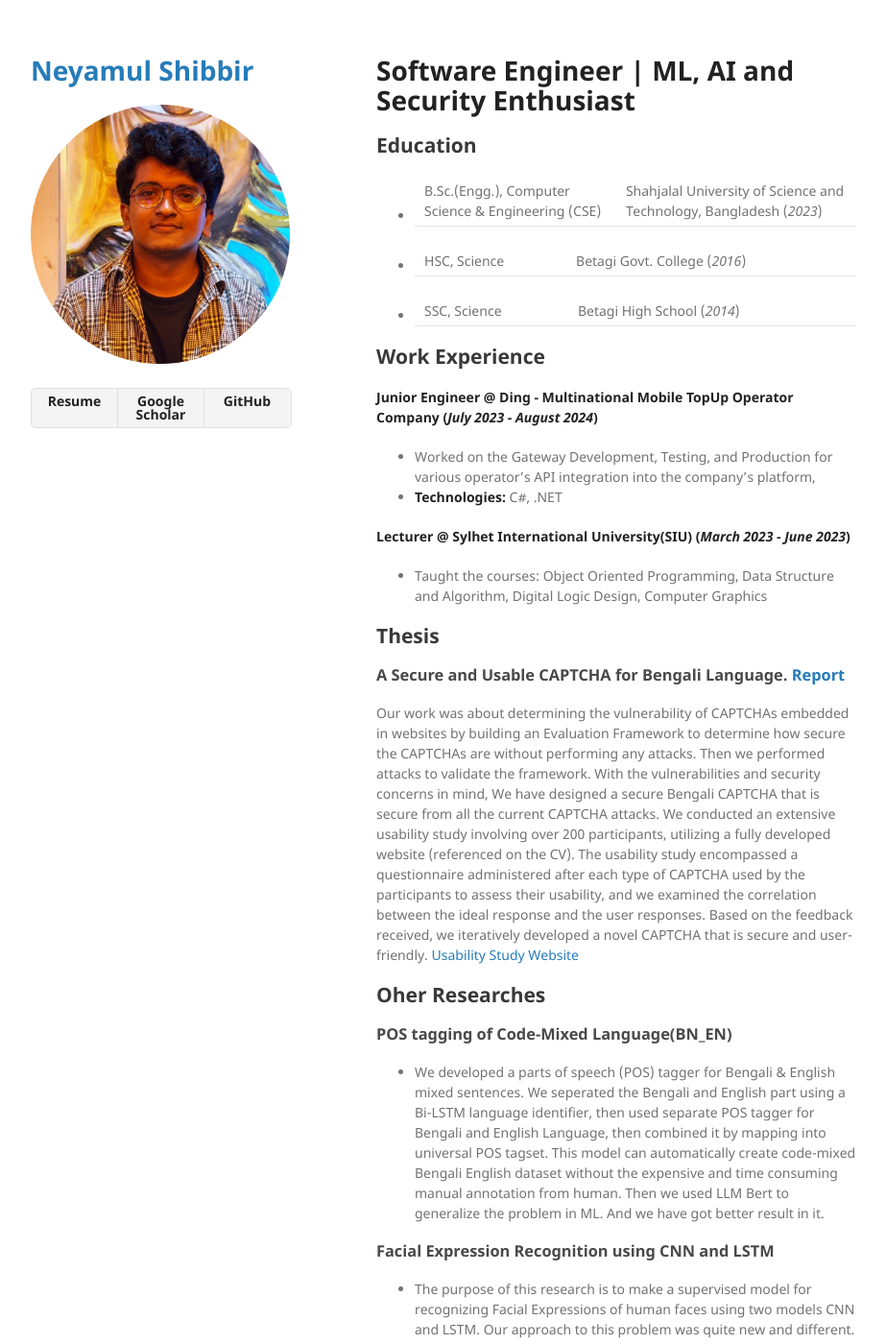
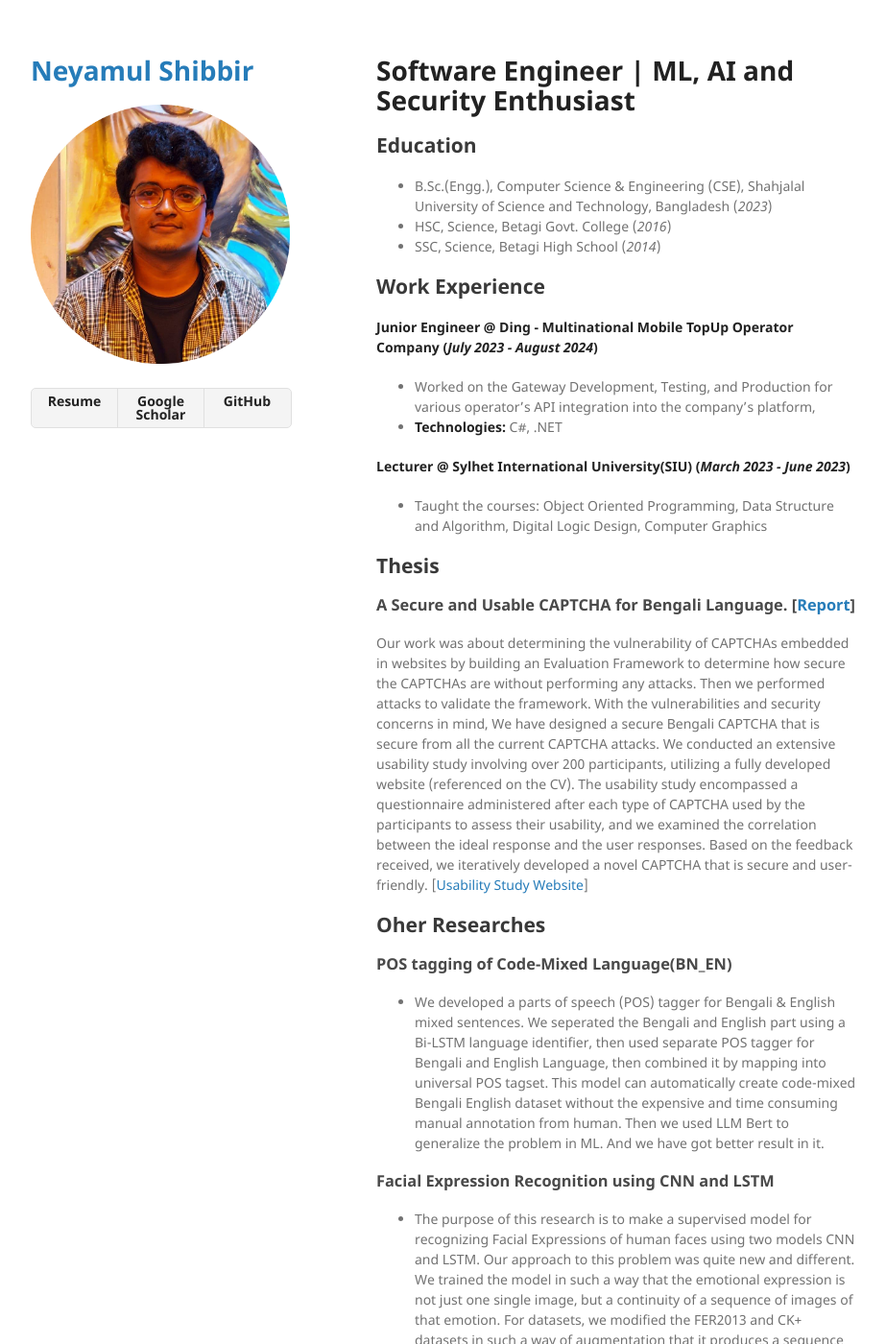
Before and after one commit to neyamul-sbr/neyamul.github.io, a Jekyll site: the page built from index.md, in a window 1280 px wide and 1400 px high. Shown: the whole window at 96% size, without its empty margins (178-1101 px from the left). Built offline with Jekyll 4.4.1, drawn with Linux system fonts in a browser that asks for light colours; our own code applies the rules of GitHub Pages for plain Markdown files; the repository's description, which GitHub fills in, is left out; some of the changed text lies outside the part shown.

```diff
--- a/index.md
+++ b/index.md
@@ -1,9 +1,9 @@
 # Software Engineer | ML, AI and Security Enthusiast
 
 ## Education
-- B.Sc.(Engg.), Computer Science & Engineering (CSE) | Shahjalal University of Science and Technology, Bangladesh (_2023_)
-- HSC, Science	| Betagi Govt. College (_2016_)
-- SSC, Science | Betagi High School (_2014_)
+- B.Sc.(Engg.), Computer Science & Engineering (CSE), Shahjalal University of Science and Technology, Bangladesh (_2023_)
+- HSC, Science, Betagi Govt. College (_2016_)
+- SSC, Science, Betagi High School (_2014_)
 
 ## Work Experience
 **Junior Engineer @ Ding - Multinational Mobile TopUp Operator Company (_July 2023 - August 2024_)**
@@ -14,9 +14,9 @@
 - Taught the courses: Object Oriented Programming, Data Structure and Algorithm, Digital Logic Design, Computer Graphics
 
 ## Thesis
-### A Secure and Usable CAPTCHA for Bengali Language. [Report](https://drive.google.com/file/d/1VRG7ixx69a-C085fUJGjrcA9TQ-b4JMR/view)
+### A Secure and Usable CAPTCHA for Bengali Language. [[Report](https://drive.google.com/file/d/1VRG7ixx69a-C085fUJGjrcA9TQ-b4JMR/view)]
 
-Our work was about determining the vulnerability of CAPTCHAs embedded in websites by building an Evaluation Framework to determine how secure the CAPTCHAs are without performing any attacks. Then we performed attacks to validate the framework. With the vulnerabilities and security concerns in mind, We have designed a secure Bengali CAPTCHA that is secure from all the current CAPTCHA attacks. We conducted an extensive usability study involving over 200 participants, utilizing a fully developed website (referenced on the CV). The usability study encompassed a questionnaire administered after each type of CAPTCHA used by the participants to assess their usability, and we examined the correlation between the ideal response and the user responses. Based on the feedback received, we iteratively developed a novel CAPTCHA that is secure and user-friendly. [Usability Study Website](https://neyamul.pythonanywhere.com/)
+Our work was about determining the vulnerability of CAPTCHAs embedded in websites by building an Evaluation Framework to determine how secure the CAPTCHAs are without performing any attacks. Then we performed attacks to validate the framework. With the vulnerabilities and security concerns in mind, We have designed a secure Bengali CAPTCHA that is secure from all the current CAPTCHA attacks. We conducted an extensive usability study involving over 200 participants, utilizing a fully developed website (referenced on the CV). The usability study encompassed a questionnaire administered after each type of CAPTCHA used by the participants to assess their usability, and we examined the correlation between the ideal response and the user responses. Based on the feedback received, we iteratively developed a novel CAPTCHA that is secure and user-friendly. [[Usability Study Website](https://neyamul.pythonanywhere.com/)]
 
 
 
@@ -33,21 +33,21 @@ modified the FER2013 and CK+ datasets in such a way of augmentation that it prod
 then make a sequence out of it.
 
 ## Publications
--**MNI Shibbir**, H Rahman, MS Ferdous and F Chowdhury, Evaluating the security of CAPTCHAs utilized on Bangladeshi websites, Computers \& Security, 2024, [PDF](https://drive.google.com/file/d/1r-WymdF_f5X61S47H6acTbRtJP_tifml/view) DOI: https://doi.org/10.1016/j.cose.2024.103774
+-**MNI Shibbir**, H Rahman, MS Ferdous and F Chowdhury, Evaluating the security of CAPTCHAs utilized on Bangladeshi websites, Computers \& Security, 2024, [[PDF](https://drive.google.com/file/d/1r-WymdF_f5X61S47H6acTbRtJP_tifml/view)] DOI: https://doi.org/10.1016/j.cose.2024.103774
 
 ## Academic Projects
 ### University Management System
 – A web project on building a University Management System consists of three groups of users with different roles. Every group can use different kinds of features from the system according to their role in the university.
-– **Technologies:** Django, Chart.js, PostgreSQL, HTML, CSS, Ajax [GitHub](https://github.com/neyamul-sbr/university_management_system_extend)
+– **Technologies:** Django, Chart.js, PostgreSQL, HTML, CSS, Ajax [[GitHub](https://github.com/neyamul-sbr/university_management_system_extend)]
 ### E-commerce API, Bank API, Seller API.
 – A web project involving the development of three different APIs: E-commerce, Bank, and Seller API. Those APIs interact with themselves to create an effective e-commerce ecosystem that will simulate the e-commerce services.
-– **Technologies:** Express.js, MongoDB. [GitHub](https://github.com/neyamul-sbr/CSE446--Ecom_API-Supplier_API_Bank-API_2017331047_2017331051)
+– **Technologies:** Express.js, MongoDB. [[GitHub](https://github.com/neyamul-sbr/CSE446--Ecom_API-Supplier_API_Bank-API_2017331047_2017331051)]
 ### Facial Expression Recognition via Deep Learning - Web APP
 – An improved model of FER. We developed and deployed a web app on facial expression recognition(FER).
-– **Technologies:** Django, HTML, CSS, Keras, Tensorflow [GitHub](https://github.com/neyamul-sbr/Web-App-for-Facial-Expression-Detection)
+– **Technologies:** Django, HTML, CSS, Keras, Tensorflow [[GitHub](https://github.com/neyamul-sbr/Web-App-for-Facial-Expression-Detection)]
 ### Computer Graphics Project: Car Paint and Drive
 – A moving car that moves with keyboard keystrokes and the wheels and car body are filled and unfilled with different colors with mouse clicks.
-– **Technologies:** C, WinBGIm [GitHub](https://github.com/neyamul-sbr/Web-App-for-Facial-Expression-Detection)
+– **Technologies:** C, WinBGIm [[GitHub](https://github.com/neyamul-sbr/Web-App-for-Facial-Expression-Detection)]
 
 ## Skills
 - **Programming Languages**: C/C++, C#, Python, Java, JavaScript, SQL
@@ -76,4 +76,4 @@ then make a sequence out of it.
 - SSC: SSC Scholarship 2014
 - PSC: PSC Scholarship 2008
 ### Leadership Experience
-- Publication Secretary @ Barishal Divisional Students Association SUST, Sylhet(2019 – 2020)
+- **Publication Secretary** @ Barishal Divisional Students Association SUST, Sylhet(2019 – 2020)
```
